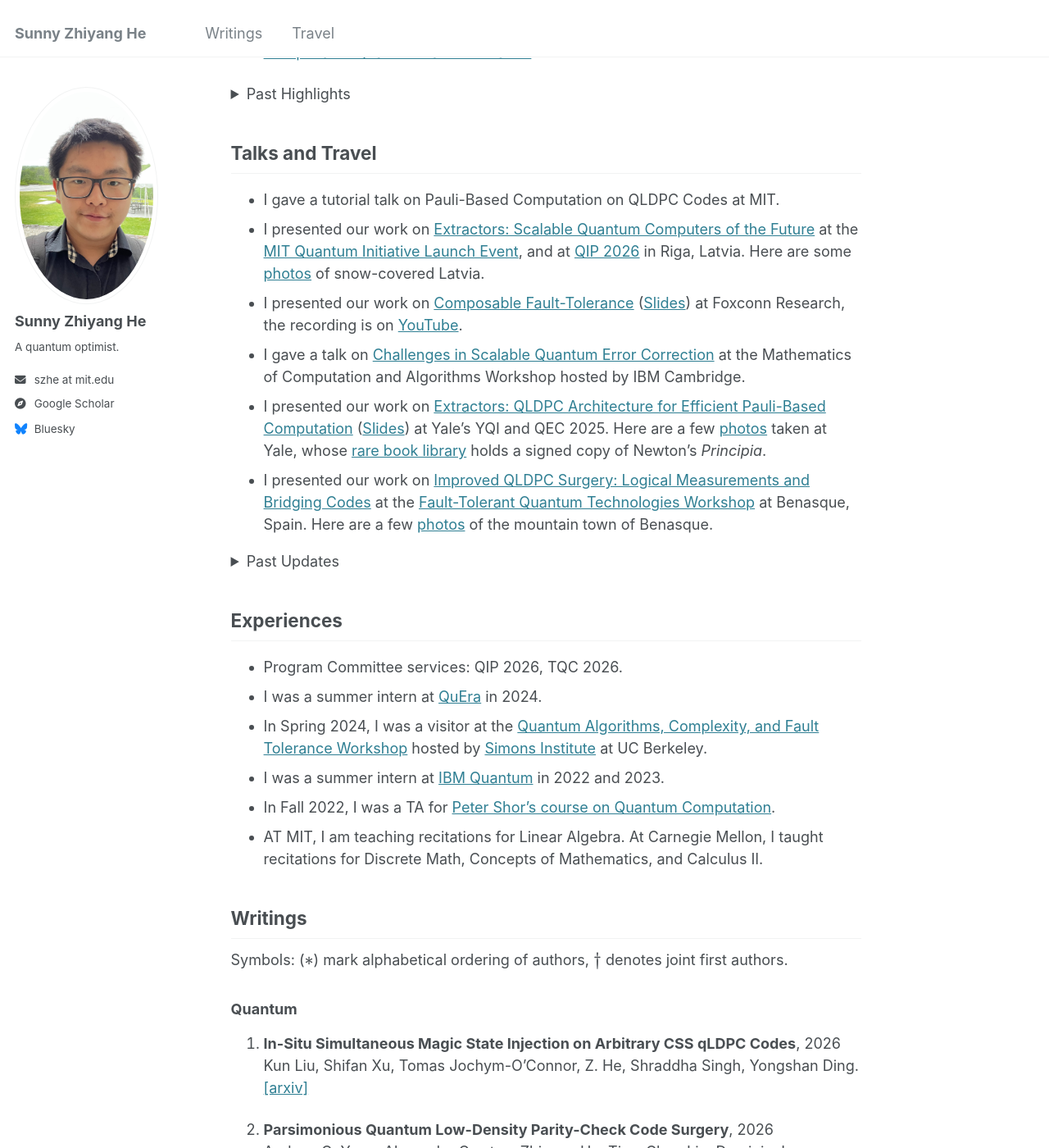
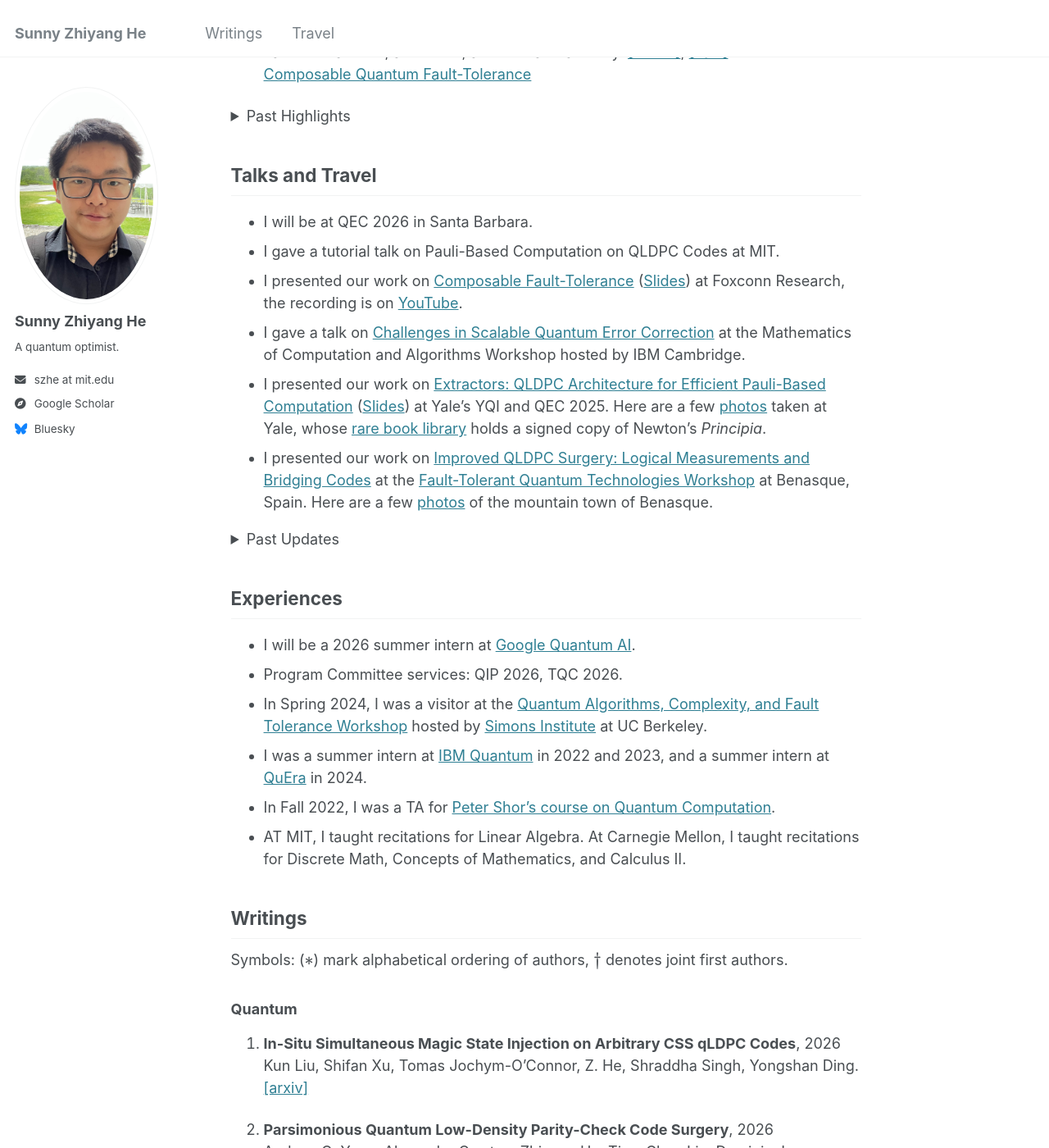
Before and after one commit to SunnyZhiyangHe/sunnyzhiyanghe.github.io, a Jekyll site: the page built from _pages/about.md, in a window 1280 px wide and 1400 px high, scrolled down 1178 px. Shown: the whole window at 82% size. Built offline with Jekyll 4.4.1, drawn with Linux system fonts in a browser that asks for light colours; some of the changed text lies outside the part shown.

Commit message:
Update about.md

```diff
--- a/_pages/about.md
+++ b/_pages/about.md
@@ -8,18 +8,18 @@
 
 <!-- ## About -->
 
-Hi! This is Sunny (贺之阳), I am a graduate student at MIT advised by Professor [Peter Shor](https://math.mit.edu/~shor/) and [Anand Natarajan](https://www.mit.edu/~anandn/). My research is in quantum computation, with a focus in quantum error correction. I believe quantum computational power is a fundamental new resource bestowed to us by nature, and quantum error correction is the procedure that refines this raw resource for use in applications. I hope my work contributes to the constructions and later improvements of truly fault-tolerant, large-scale quantum computers in not-too-many decades.
+Hi! This is Sunny He (贺之阳), I am a graduate student at MIT advised by Professor [Peter Shor](https://math.mit.edu/~shor/) and [Anand Natarajan](https://www.mit.edu/~anandn/). My research is in quantum computation, with a focus in quantum error correction. I believe quantum computational power is a fundamental new resource bestowed to us by nature, and quantum error correction is the procedure that refines this raw resource for use in applications. I hope my work contributes to the constructions and later improvements of truly fault-tolerant, large-scale quantum computers in not-too-many decades.
 
 Prior to grad school I was an undergrad at CMU. I worked in graph algorithms with Professor [Anupam Gupta](https://cs.nyu.edu/~anupamg/) and [Jason Li](https://q3r.github.io/), and combinatorics with Professor [Boris Bukh](https://www.borisbukh.org/) and [Michael Tait](https://sites.google.com/view/michaeltait).
 
 ## Paper Highlights
 
-- **Extractor architectures**: A blueprint for large-scale fault-tolerant QLDPC computers. [[Slides]](files/Extractors.pdf), [[Talk at QEC]](https://yale.hosted.panopto.com/Panopto/Pages/Viewer.aspx?id=06110e48-4bec-49c6-b499-b33000fe5424&start=3600.066)
+- **Extractor architectures**: A blueprint for large-scale fault-tolerant QLDPC computers. This work received the Charles W. and Jennifer C. Johnson Prize from MIT Math in 2026, awarded to one paper each year. [[Slides]](files/Extractors.pdf), [[Talk at QEC]](https://yale.hosted.panopto.com/Panopto/Pages/Viewer.aspx?id=06110e48-4bec-49c6-b499-b33000fe5424&start=3600.066)
 [Extractors: QLDPC Architecture for Efficient Pauli-Based Computation](https://arxiv.org/abs/2503.10390)
 
   <img src="/images/Extractor_Architecture.png" alt="Extractor Architecture" width="400">
 
-- Magic state distillation works! Our paper was just published in [Nature](https://www.nature.com/articles/s41586-025-09367-3).
+- Magic state distillation works! Our paper was published in [Nature](https://www.nature.com/articles/s41586-025-09367-3).
 [Experimental Demonstration of Logical Magic State Distillation](https://arxiv.org/abs/2412.15165)
 
   <img src="/images/MSD_main.png" alt="Logical magic state distillation with color code" width="600">
@@ -52,9 +52,8 @@
 
 ## Talks and Travel {#talks}
 <!-- - I will be joining the Fault-Tolerant Logical Processing Workshop at YITP in October, 2026. -->
-<!-- - I will be at QEC 2026 in Santa Barbara. -->
+- I will be at QEC 2026 in Santa Barbara.
 - I gave a tutorial talk on Pauli-Based Computation on QLDPC Codes at MIT.
-- I presented our work on [Extractors: Scalable Quantum Computers of the Future](files/QMIT_Poster.pdf) at the [MIT Quantum Initiative Launch Event](https://web.cvent.com/event/3947809f-be65-4020-8457-4276a031fc85/summary), and at [QIP 2026](https://qip2026.lu.lv/) in Riga, Latvia. Here are some [photos](/travel#Latvia) of snow-covered Latvia.
 - I presented our work on [Composable Fault-Tolerance](https://arxiv.org/abs/2508.08246) ([Slides](files/Composable_FT_slides.pdf)) at Foxconn Research, the recording is on [YouTube](https://www.youtube.com/watch?v=ZvPMA6UOwmA).
 - I gave a talk on [Challenges in Scalable Quantum Error Correction](files/Challenges_in_Scalable_QEC.pdf) at the Mathematics of Computation and Algorithms Workshop hosted by IBM Cambridge.
 - I presented our work on [Extractors: QLDPC Architecture for Efficient Pauli-Based Computation](https://arxiv.org/abs/2503.10390) ([Slides](files/Extractors.pdf)) at Yale's YQI and QEC 2025. Here are a few [photos](/travel#Yale) taken at Yale, whose [rare book library](https://beinecke.library.yale.edu/) holds a signed copy of Newton's *Principia*.
@@ -65,6 +64,7 @@
   <summary>Past Updates</summary>
 
   <div markdown="1">
+  - I presented our work on [Extractors: Scalable Quantum Computers of the Future](files/QMIT_Poster.pdf) at the [MIT Quantum Initiative Launch Event](https://web.cvent.com/event/3947809f-be65-4020-8457-4276a031fc85/summary), and at [QIP 2026](https://qip2026.lu.lv/) in Riga, Latvia. Here are some [photos](/travel#Latvia) of snow-covered Latvia.
   - I presented our work on [Extractors](https://arxiv.org/abs/2503.10390) at the [Scalable QEC Workshop](https://error-correction-lab.github.io/QECWorkshop2025/), part of IEEE Quantum Week hosted in Albuquerque. We visited their [Watermelon Mountains](/travel#ABQ).
   - I presented our work on [Extractors](https://arxiv.org/abs/2503.10390) at the [Quantum Algorithms, Complexity, and Fault Tolerance Reunion](https://simons.berkeley.edu/workshops/quantum-algorithms-complexity-fault-tolerance-reunion) hosted by Simons Institute. Here is the [recording](https://www.youtube.com/watch?v=L6cDAbaW2Zs) on YouTube.
   - I presented our work on [Quantum Codes with Addressable and Transversal Non-Clifford Gates](https://arxiv.org/abs/2502.01864) ([Slides](/files/AddressableCCZ.pdf)) at [Inria's QASAR Seminar](https://team.inria.fr/qasar/).
@@ -81,14 +81,13 @@
 </details>
 
 ## Experiences {#exp}
-<!-- - I will be a 2026 summer intern at [Google Quantum AI](https://quantumai.google/). -->
+- I will be a 2026 summer intern at [Google Quantum AI](https://quantumai.google/).
 - Program Committee services: QIP 2026, TQC 2026.
 <!-- - Review Services: PRX, PRL, PRA, Quantum, NPJQI, FOCS, STOC, QIP, TQC, QEC, IEEE Information Theory... -->
-- I was a summer intern at [QuEra](https://www.quera.com/) in 2024.
 - In Spring 2024, I was a visitor at the [Quantum Algorithms, Complexity, and Fault Tolerance Workshop](https://simons.berkeley.edu/programs/quantum-algorithms-complexity-fault-tolerance) hosted by [Simons Institute](https://simons.berkeley.edu/homepage) at UC Berkeley.
-- I was a summer intern at [IBM Quantum](https://www.ibm.com/quantum) in 2022 and 2023.
+- I was a summer intern at [IBM Quantum](https://www.ibm.com/quantum) in 2022 and 2023, and a summer intern at [QuEra](https://www.quera.com/) in 2024.
 - In Fall 2022, I was a TA for [Peter Shor's course on Quantum Computation](https://math.mit.edu/~shor/435-LN/).
-- AT MIT, I am teaching recitations for Linear Algebra. At Carnegie Mellon, I taught recitations for Discrete Math, Concepts of Mathematics, and Calculus II.
+- AT MIT, I taught recitations for Linear Algebra. At Carnegie Mellon, I taught recitations for Discrete Math, Concepts of Mathematics, and Calculus II.
 
 ## Writings {#writings}
 Symbols: ($$*$$) mark alphabetical ordering of authors, $$\dagger$$ denotes joint first authors.
@@ -152,6 +151,7 @@
 1. __Extractors: QLDPC Architecture for Efficient Pauli-Based Computation__, 2025
 Zhiyang He, Alexander Cowtan, Dominic J. Williamson, Theodore J. Yoder.
 *QEC 2025, QIP 2026.*
+__Charles W. and Jennifer C. Johnson Prize (2026), MIT Mathematics__
 Invited talk at the [Scalable QEC Workshop](https://error-correction-lab.github.io/QECWorkshop2025/) at IEEE Quantum Week (QCE 2025).
 <!-- Talk at [Quantum Algorithms, Complexity, and Fault Tolerance Reunion](https://simons.berkeley.edu/workshops/quantum-algorithms-complexity-fault-tolerance-reunion) at Simons Institute.   -->
 Talks at Simons, MIT, IBM, Yale, Tufts, Xanadu,
```
